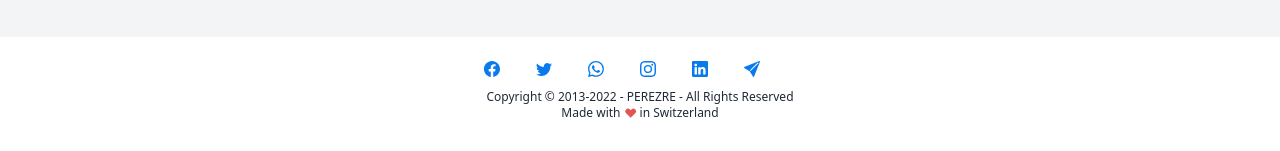
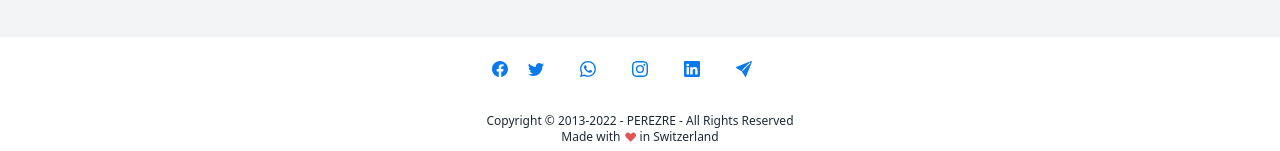
Before and after one commit to boringstack/boringstack, an Eleventy site: page src/index.html in a window 1280 px wide. Shown: the part 4867-5018 px from the top of the page. Built offline with nearby package versions, Linux system fonts and the light colour scheme; Eleventy itself is replaced by a stand-in of ours; files that its build step writes are made by us from their sources.

Commit message:
update on a tag instead of i tag

```diff
--- a/src/index.html
+++ b/src/index.html
@@ -1092,10 +1092,12 @@
 
 <footer class="flex-auto items-center justify-between px-3 py-3 bg-white dark:bg-gray-800 sm:flex-row">
   <div class="flex justify-center m-3">
-    <a href="https://www.facebook.com/sharer.php?u=https://www.perezre.de" target="_blank" rel="nofollow noopener" &nbsp; class="mr-9 text-gray-100">
+    <a href="https://www.facebook.com/sharer.php?u=https://www.perezre.de" target="_blank" rel="nofollow noopener">
+    <i class="mr-9 text-gray-100">
       <svg xmlns="http://www.w3.org/2000/svg" width="16" height="16" fill="currentColor" class="bi bi-facebook" viewBox="0 0 16 16">
         <path fill="#087AEC" d="M16 8.049c0-4.446-3.582-8.05-8-8.05C3.58 0-.002 3.603-.002 8.05c0 4.017 2.926 7.347 6.75 7.951v-5.625h-2.03V8.05H6.75V6.275c0-2.017 1.195-3.131 3.022-3.131.876 0 1.791.157 1.791.157v1.98h-1.009c-.993 0-1.303.621-1.303 1.258v1.51h2.218l-.354 2.326H9.25V16c3.824-.604 6.75-3.934 6.75-7.951z"/>
       </svg>
+      </i>
     </a>
     <i href="https://twitter.com/intent/tweet?url=https://www.perezre.de&text=PEREZRE&via=" target="_blank" rel="nofollow noopener" class="mr-9 text-gray-100">
       <svg xmlns="http://www.w3.org/2000/svg" width="16" height="16" fill="currentColor" class="bi bi-twitter" viewBox="0 0 16 16">
```
